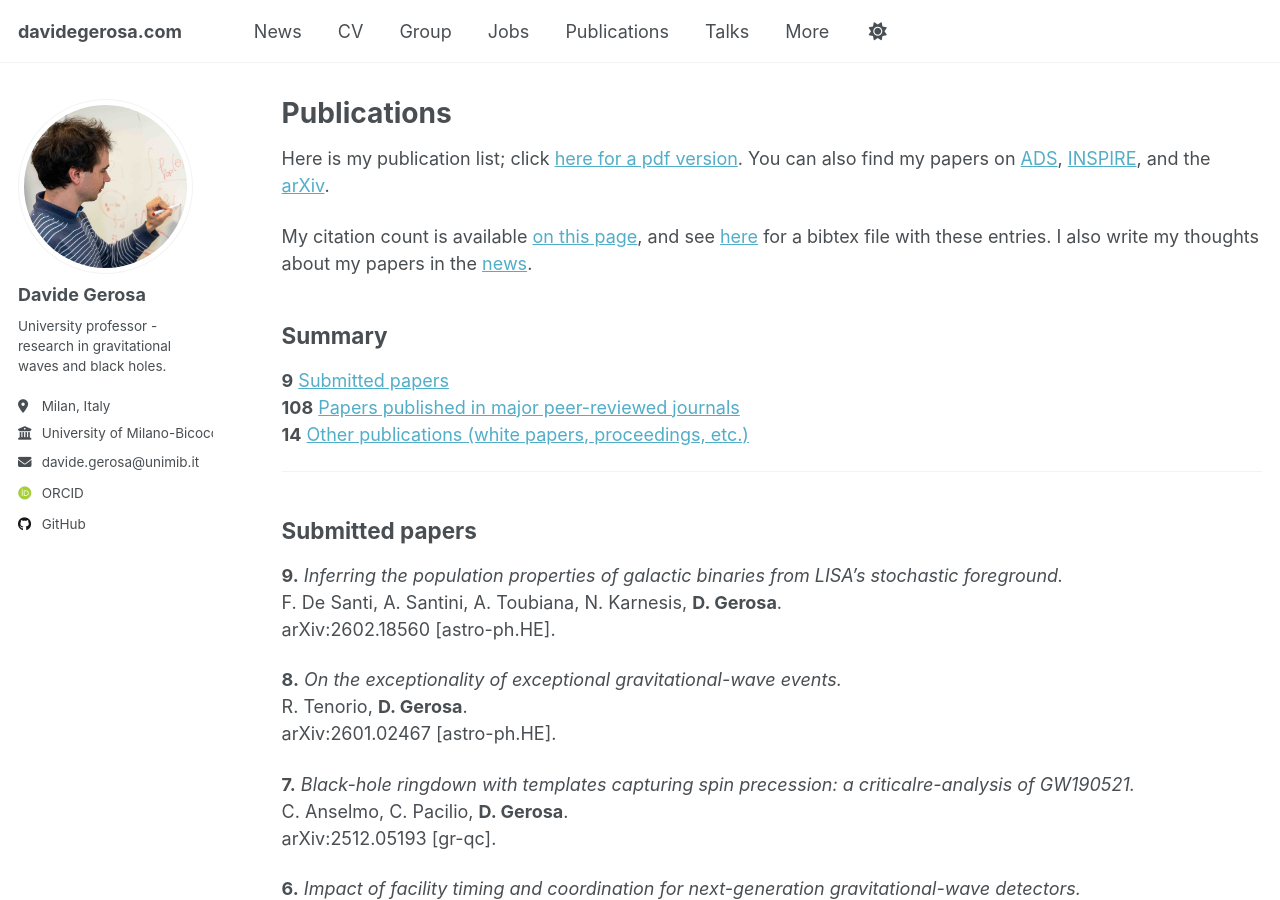
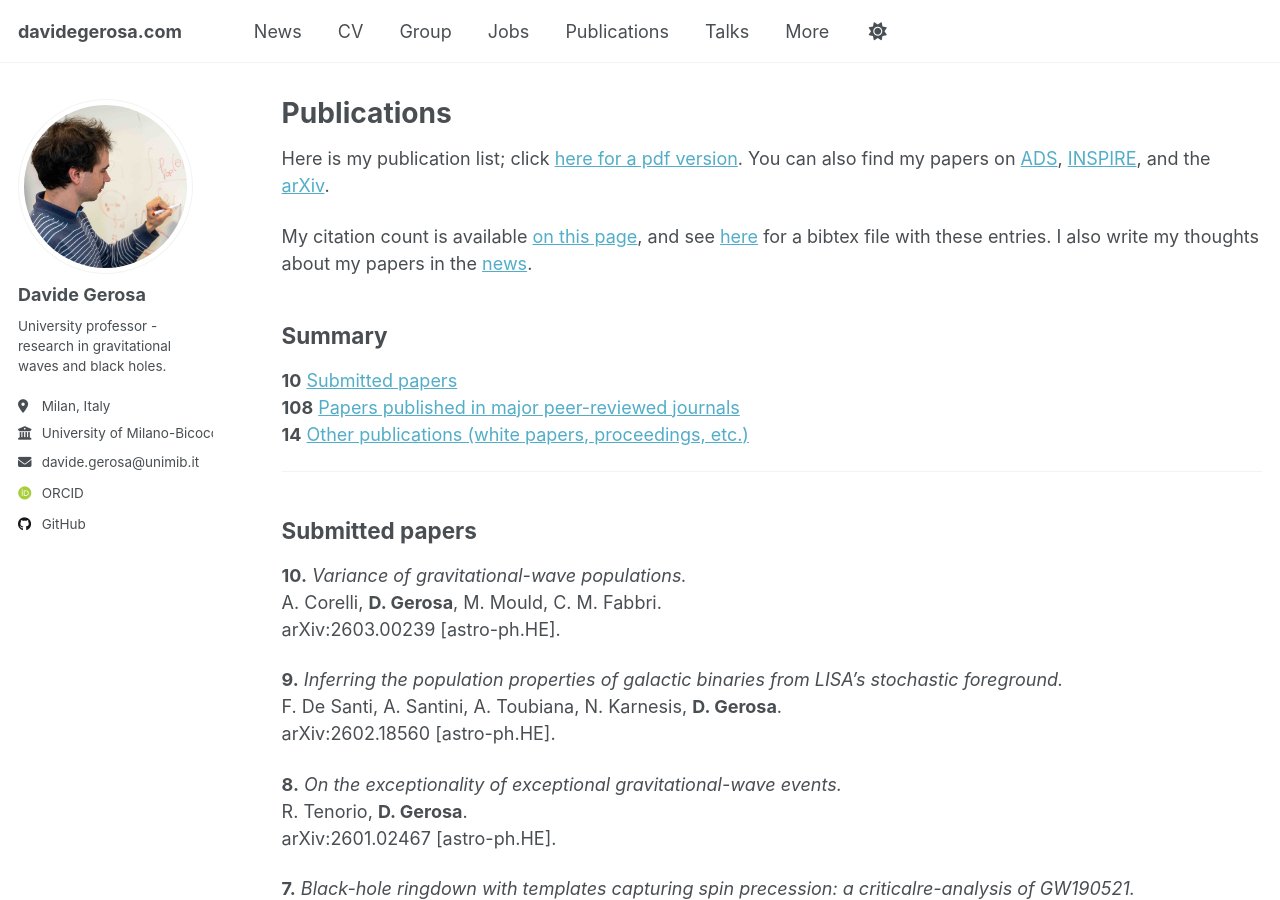
Before and after one commit to dgerosa/website, a Jekyll site: the page built from _pages/publications.md, in a window 1280 px wide and 900 px high. Built offline with Jekyll 4.4.1, drawn with Linux system fonts in a browser that asks for light colours; some web fonts are replaced; some of the changed text lies outside the part shown.

Commit message:
Website update from workflow

```diff
--- a/_pages/_publications.md
+++ b/_pages/_publications.md
@@ -1,5 +1,5 @@
 ## Summary
-**9** [Submitted papers](#submitted-papers)\
+**10** [Submitted papers](#submitted-papers)\
 **108** [Papers published in major peer-reviewed journals](#papers-published-in-major-peer-reviewed-journals)\
 **14** [Other publications (white papers, proceedings, etc.)](#other-publications-white-papers-proceedings-etc)
 
@@ -7,6 +7,11 @@
 ---
 
 ## Submitted papers
+
+**10.**
+*Variance of gravitational-wave populations.*\
+A. Corelli, **D. Gerosa**, M. Mould, C. M. Fabbri.\
+<a href="https://arxiv.org/abs/2603.00239" style="color: inherit; text-decoration: none;">arXiv:2603.00239 [astro-ph.HE]</a>.
 
 **9.**
 *Inferring the population properties of galactic binaries from LISA's stochastic foreground.*\
```
Also changed, not shown: other parts of _pages/_publications.md (+1 -1 lines), _pages/_citations.md (+24 -23 lines), _pages/_group.md (+1 -1 lines), _pages/_talks.md (+1 -1 lines).
